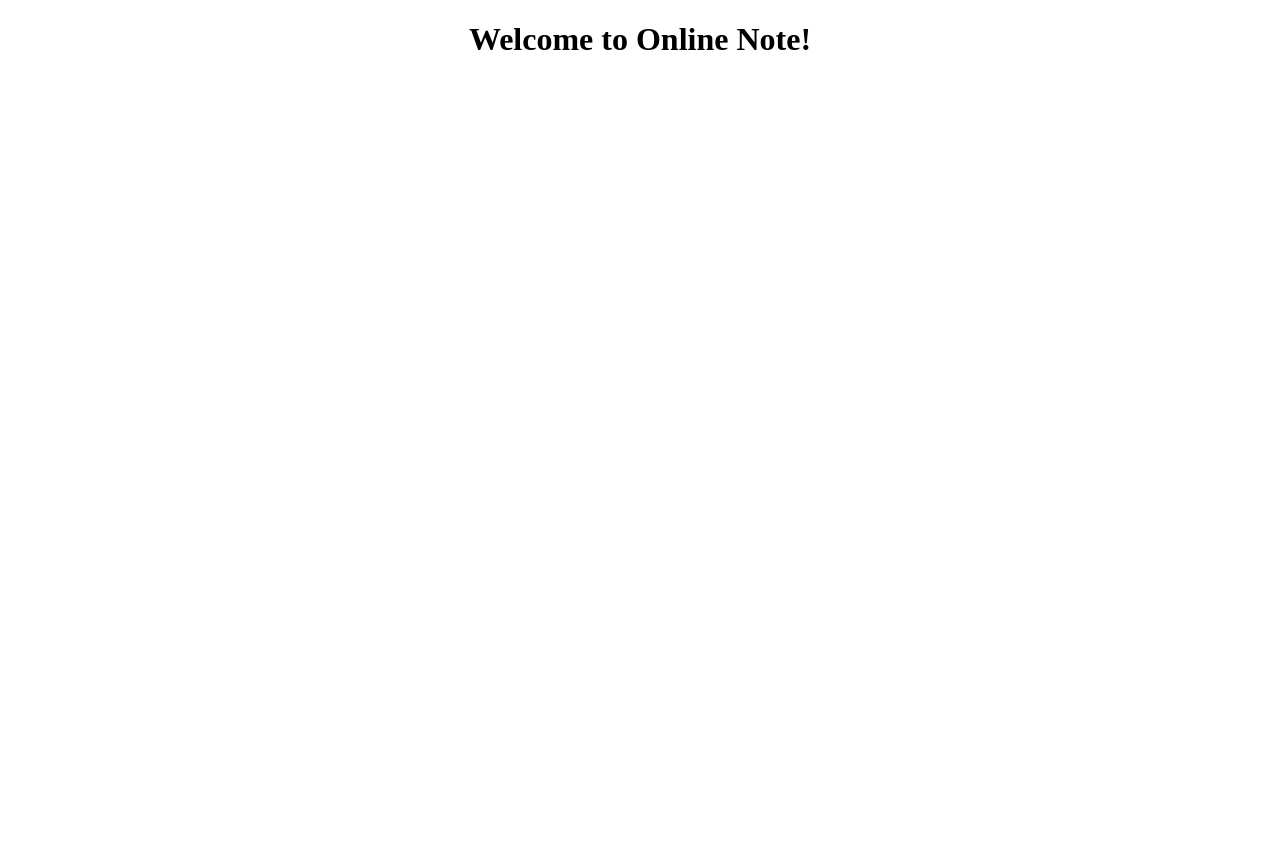
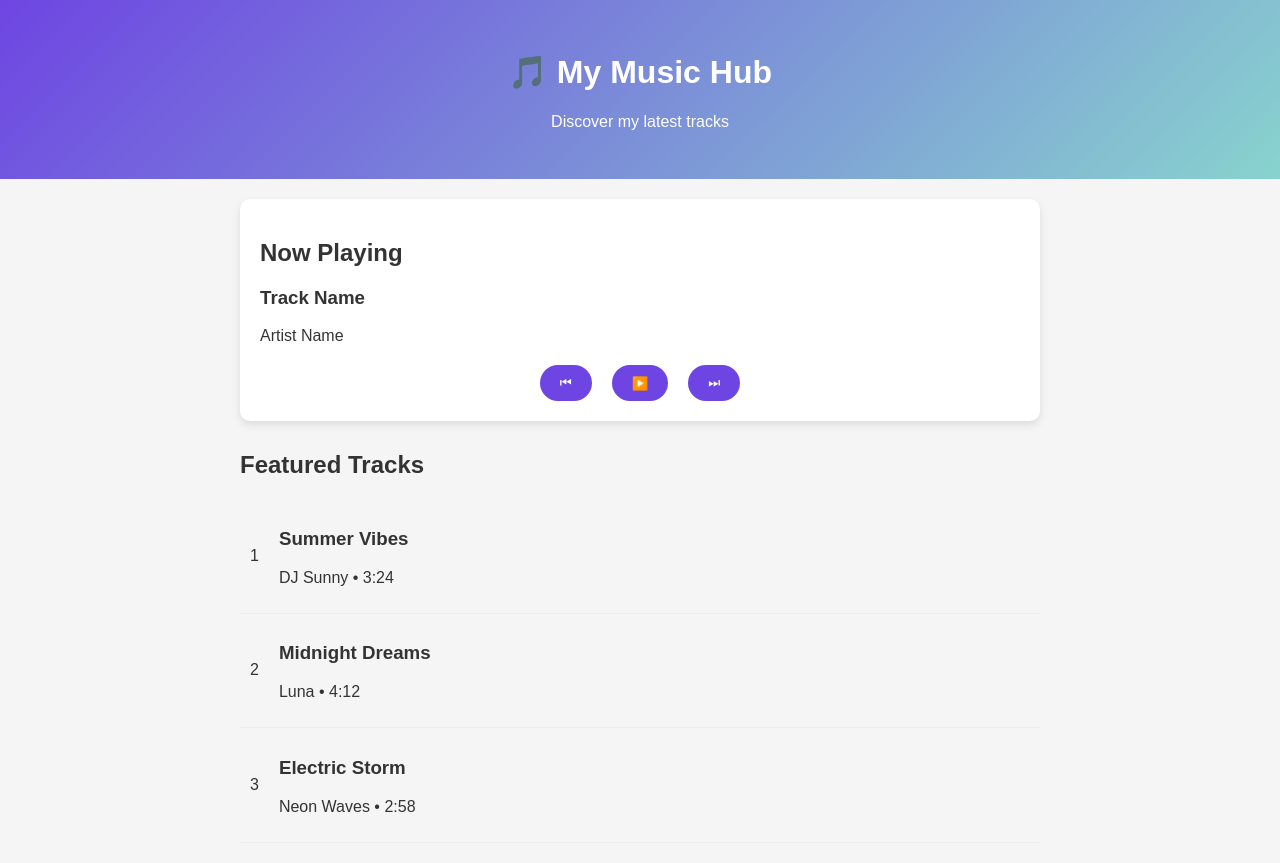
Before and after one commit to Abtinahmad/myList, a plain HTML site: page index.html in a window 1280 px wide. Before the commit the page ends 800 px from the top, so only its background shows below. Drawn offline with Linux system fonts and the light colour scheme.

Commit message:
Update index.html

```diff
--- a/index.html
+++ b/index.html
@@ -1,12 +1,141 @@
 <!DOCTYPE html>
-<html>
+<html lang="en">
 <head>
-    <title>My Site</title>
+    <meta charset="UTF-8">
+    <meta name="viewport" content="width=device-width, initial-scale=1.0">
+    <title>My Music Hub</title>
     <style>
-        body{ text-align:center; }
+        /* Basic Styling */
+        body {
+            font-family: 'Arial', sans-serif;
+            margin: 0;
+            padding: 0;
+            background-color: #f5f5f5;
+            color: #333;
+        }
+
+        header {
+            background: linear-gradient(135deg, #6e45e2, #88d3ce);
+            color: white;
+            text-align: center;
+            padding: 2rem;
+        }
+
+        .container {
+            max-width: 800px;
+            margin: 0 auto;
+            padding: 20px;
+        }
+
+        /* Music Player */
+        .player {
+            background: white;
+            border-radius: 10px;
+            padding: 20px;
+            box-shadow: 0 4px 8px rgba(0,0,0,0.1);
+            margin-bottom: 30px;
+        }
+
+        .player-controls {
+            display: flex;
+            justify-content: center;
+            gap: 20px;
+            margin-top: 20px;
+        }
+
+        button {
+            background: #6e45e2;
+            color: white;
+            border: none;
+            padding: 10px 20px;
+            border-radius: 50px;
+            cursor: pointer;
+        }
+
+        /* Track List */
+        .track {
+            display: flex;
+            align-items: center;
+            padding: 10px;
+            border-bottom: 1px solid #eee;
+        }
+
+        .track:hover {
+            background: #f0f0f0;
+        }
     </style>
 </head>
 <body>
-    <h1>Welcome to Online Note!</h1>
+    <header>
+        <h1>🎵 My Music Hub</h1>
+        <p>Discover my latest tracks</p>
+    </header>
+
+    <div class="container">
+        <!-- Music Player -->
+        <div class="player">
+            <h2>Now Playing</h2>
+            <h3 id="current-track">Track Name</h3>
+            <p id="current-artist">Artist Name</p>
+
+            <div class="player-controls">
+                <button onclick="prevTrack()">⏮</button>
+                <button onclick="playPause()">▶️</button>
+                <button onclick="nextTrack()">⏭</button>
+            </div>
+        </div>
+
+        <!-- Track List -->
+        <h2>Featured Tracks</h2>
+        <div id="track-list">
+            <div class="track" onclick="playTrack('Summer Vibes', 'DJ Sunny')">
+                <span>1</span>
+                <div style="margin-left: 20px;">
+                    <h3>Summer Vibes</h3>
+                    <p>DJ Sunny • 3:24</p>
+                </div>
+            </div>
+
+            <div class="track" onclick="playTrack('Midnight Dreams', 'Luna')">
+                <span>2</span>
+                <div style="margin-left: 20px;">
+                    <h3>Midnight Dreams</h3>
+                    <p>Luna • 4:12</p>
+                </div>
+            </div>
+
+            <div class="track" onclick="playTrack('Electric Storm', 'Neon Waves')">
+                <span>3</span>
+                <div style="margin-left: 20px;">
+                    <h3>Electric Storm</h3>
+                    <p>Neon Waves • 2:58</p>
+                </div>
+            </div>
+        </div>
+    </div>
+
+    <script>
+        // Simple JavaScript for player functionality
+        let isPlaying = false;
+
+        function playTrack(track, artist) {
+            document.getElementById('current-track').textContent = track;
+            document.getElementById('current-artist').textContent = artist;
+            isPlaying = true;
+        }
+
+        function playPause() {
+            isPlaying = !isPlaying;
+            alert(isPlaying ? "Music started!" : "Music paused.");
+        }
+
+        function prevTrack() {
+            alert("Previous track");
+        }
+
+        function nextTrack() {
+            alert("Next track");
+        }
+    </script>
 </body>
 </html>
```
